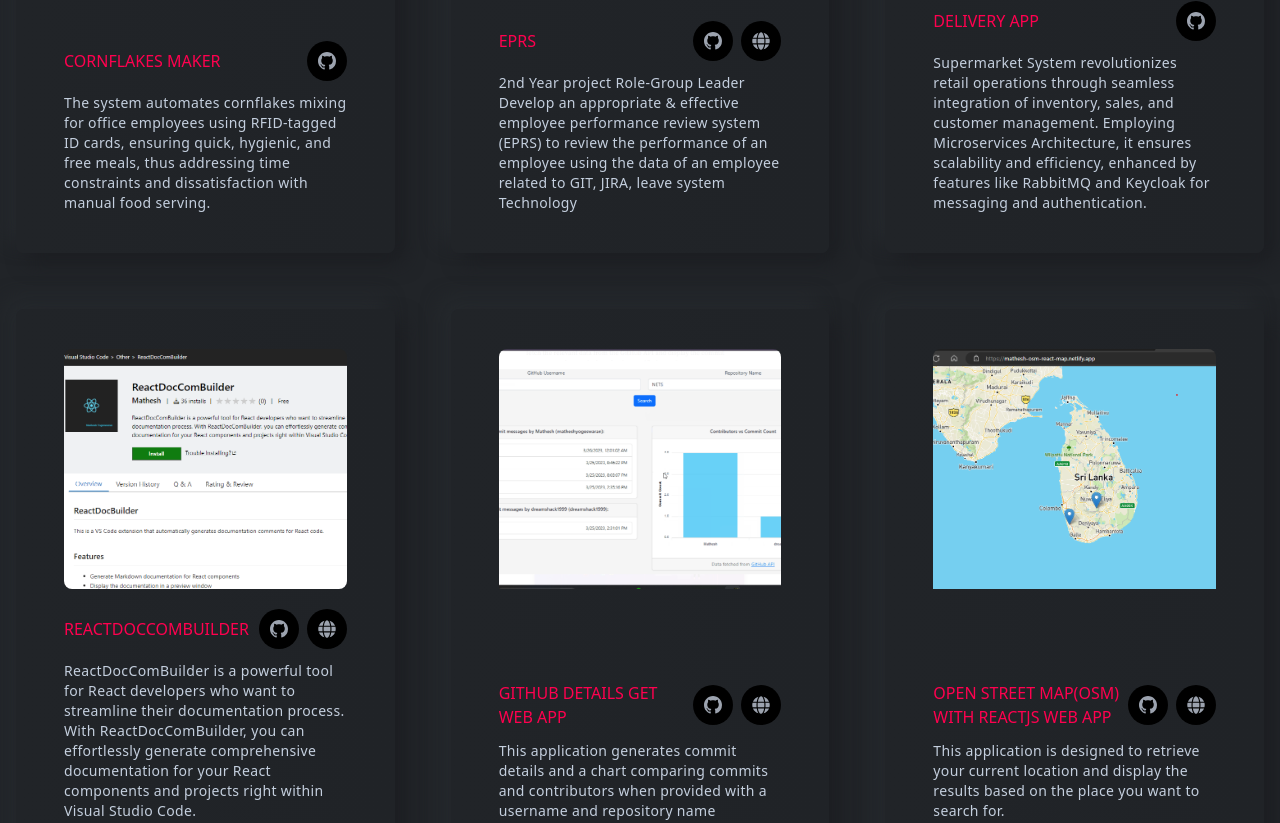
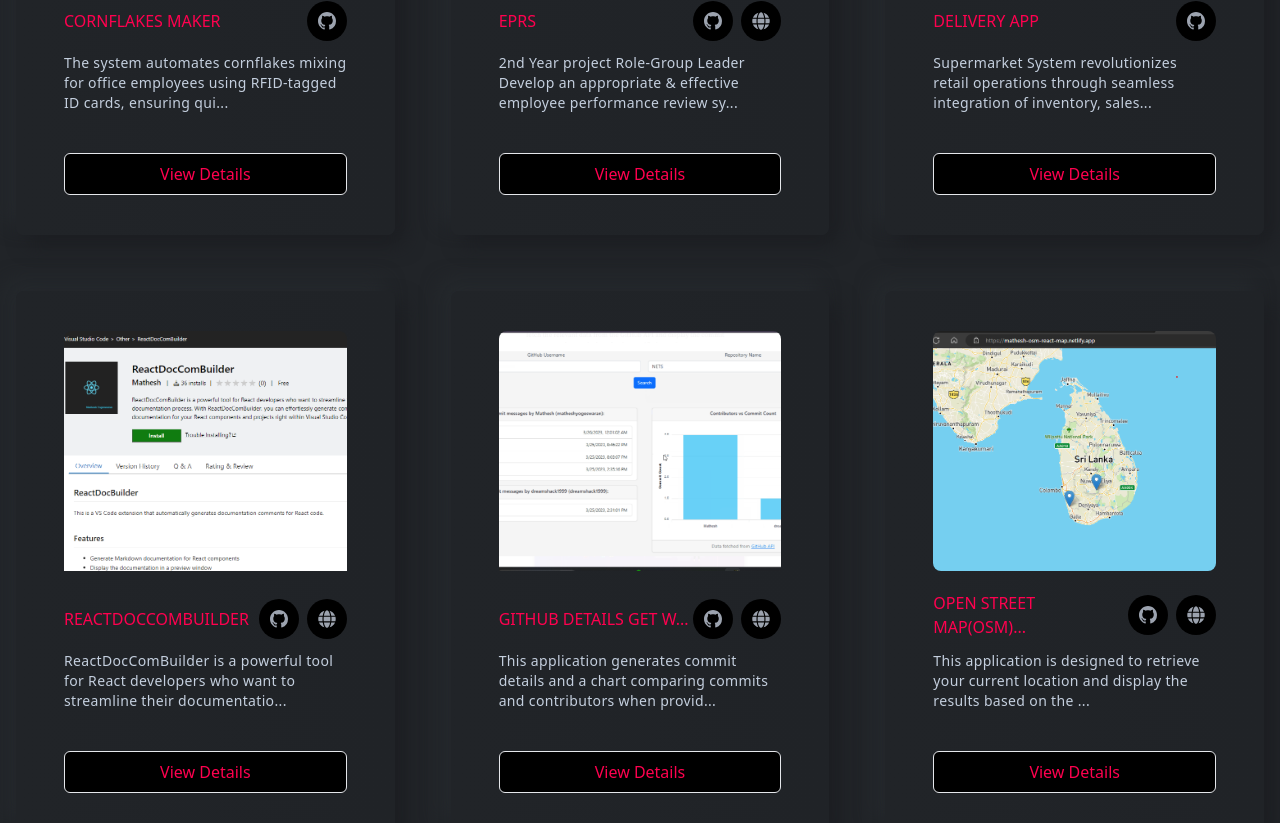
Before and after one commit to matheshyogeswaran/mathesh-react, a React (Create React App) app: page / in a window 1280 px wide. Shown: the part 2237-3060 px from the top of the page. Built offline with nearby package versions, Linux system fonts and the light colour scheme; no server answers.

Commit message:
updated project modal

```diff
--- /dev/null
+++ b/src/components/projects/ProjectModal.js
@@ -0,0 +1,37 @@
+import React from 'react';
+import { FaGithub, FaTimes } from 'react-icons/fa';
+
+const ProjectModal = ({ project, onClose }) => {
+  return (
+    <div>
+      {/* Background overlay */}
+      <div className="fixed top-0 left-0 w-full h-full bg-black opacity-50 z-50" onClick={onClose}></div>
+      {/* Modal content */}
+      <div className="fixed top-0 left-0 w-full h-full flex justify-center items-center z-50">
+        <div className="bg-gradient-to-b from-bodyColor to-[#202327] bg-opacity-100 text-white rounded-md p-6 max-w-4xl relative z-10"> {/* Increase max-width */}
+          <h2 className="text-lg font-semibold mb-2">{project.title}</h2>
+          <div className="overflow-y-auto max-h-96 mb-4"> {/* Increase max-height */}
+            <img src={project.image} alt={project.title} />
+            <p className="text-gray-300 mt-2 mb-4">{project.description}</p>
+            <h3 className="text-lg font-semibold mb-2">Technologies:</h3>
+            <ul className="list-disc pl-6 mb-4">
+              {project.technologies.map((tech, index) => (
+                <li key={index}>{tech}</li>
+              ))}
+            </ul>
+          </div>
+          <div className="flex justify-between items-center">
+            <a href={project.githubLink} target="_blank" rel="noopener noreferrer" className="flex items-center bg-black text-designColor border border-designColor-500 py-2 px-4 rounded-md hover:bg-gray-800 hover:text-designColor-600 hover:border-designColor-600 focus:outline-none focus:bg-gray-800 focus:text-red-600 focus:border-red-600">
+              <FaGithub className="mr-1" /> GitHub Link
+            </a>
+            <button onClick={onClose} className="flex items-center  bg-black text-designColor border border-designColor-500 py-2 px-4 rounded-md hover:bg-gray-800 hover:text-designColor-600 hover:border-designColor-600 focus:outline-none focus:bg-gray-800 focus:text-red-600 focus:border-red-600">
+              <FaTimes className="mr-1" /> Close
+            </button>
+          </div>
+        </div>
+      </div>
+    </div>
+  );
+}
+
+export default ProjectModal;
--- a/src/components/projects/Projects.js
+++ b/src/components/projects/Projects.js
@@ -1,9 +1,23 @@
-import React from 'react'
+import React, { useState } from 'react';
+
 import Title from '../layouts/Title'
-import { HardwareProject, eprs, delivery,reactVS,OSM,githubChart } from "../../assets/index";
+import { HardwareProject, eprs, delivery, reactVS, OSM, githubChart } from "../../assets/index";
+import ProjectModal from './ProjectModal'; // Assuming you have a ProjectModal component
 import ProjectsCard from './ProjectsCard';
 
 const Projects = () => {
+  const [showModal, setShowModal] = useState(false);
+  const [selectedProject, setSelectedProject] = useState(null);
+
+  const handleProjectClick = (project) => {
+    setSelectedProject(project);
+    setShowModal(true);
+  };
+
+  const closeModal = () => {
+    setShowModal(false);
+    setSelectedProject(null);
+  };
   return (
     <section
       id="projects"
@@ -21,7 +35,14 @@ const Projects = () => {
           des="The system automates cornflakes mixing for office employees using RFID-tagged ID cards, ensuring quick, hygienic, and free meals, thus addressing time constraints and dissatisfaction with manual food serving."
           src={HardwareProject}
           githubLink="https://github.com/matheshyogeswaran/Hardware-project-L1.git"
-        // websiteLink="https://cornflakesmaker.com"
+          // websiteLink="https://cornflakesmaker.com"
+          onClick={() => handleProjectClick({
+            title: "Cornflakes Maker",
+            description: "The system automates cornflakes mixing for office employees using RFID-tagged ID cards, ensuring quick, hygienic, and free meals, thus addressing time constraints and dissatisfaction with manual food serving.",
+            githubLink: "https://github.com/matheshyogeswaran/Hardware-project-L1.git",
+            technologies: ["RFID", "Automation"],
+            image: HardwareProject // Assuming HardwareProject is the image URL
+          })}
         />
         <ProjectsCard
           title="EPRS"
@@ -29,12 +50,26 @@ const Projects = () => {
           src={eprs}
           githubLink="https://github.com/orgs/infinitix36/repositories"
           websiteLink="https://eprs-frontend.onrender.com/"
+          onClick={() => handleProjectClick({
+            title: "EPRS",
+            description: "2nd Year project Role-Group Leader Develop an appropriate & effective employee performance review system (EPRS) to review the performance of an employee using the data of an employee related to GIT, JIRA, leave system Technology",
+            githubLink: "https://github.com/orgs/infinitix36/repositories",
+            technologies: ["MERN"],
+            image: eprs // Assuming HardwareProject is the image URL
+          })}
         />
         <ProjectsCard
           title="Delivery App "
           des="Supermarket System revolutionizes retail operations through seamless integration of inventory, sales, and customer management. Employing Microservices Architecture, it ensures scalability and efficiency, enhanced by features like RabbitMQ and Keycloak for messaging and authentication."
           src={delivery}
           githubLink="https://github.com/matheshyogeswaran/NetroShop"
+          onClick={() => handleProjectClick({
+            title: "Delivery App",
+            description: "Supermarket System revolutionizes retail operations through seamless integration of inventory, sales, and customer management. Employing Microservices Architecture, it ensures scalability and efficiency, enhanced by features like RabbitMQ and Keycloak for messaging and authentication.",
+            githubLink: "https://github.com/matheshyogeswaran/NetroShop",
+            technologies: ["SpringBoot", "Kafka", "API Gateway"],
+            image: delivery // Assuming HardwareProject is the image URL
+          })}
         />
         <ProjectsCard
           title="ReactDocComBuilder"
@@ -42,20 +77,44 @@ const Projects = () => {
           src={reactVS}
           websiteLink="https://marketplace.visualstudio.com/items?itemName=Mathesh.ReactDocComBuilder"
           githubLink="https://github.com/matheshyogeswaran/ReactDocComBuilder"
+          onClick={() => handleProjectClick({
+            title: "ReactDocComBuilder",
+            description: "ReactDocComBuilder is a powerful tool for React developers who want to streamline their documentation process. With ReactDocComBuilder, you can effortlessly generate comprehensive documentation for your React components and projects right within Visual Studio Code.",
+            websiteLink: "https://marketplace.visualstudio.com/items?itemName=Mathesh.ReactDocComBuilder",
+            githubLink: "https://github.com/matheshyogeswaran/ReactDocComBuilder",
+            technologies: ["React", "Visual Studio Code"],
+            image: reactVS
+          })}
         />
-         <ProjectsCard
+        <ProjectsCard
           title="Github Details Get Web App"
           des="This application generates commit details and a chart comparing commits and contributors when provided with a username and repository name"
           src={githubChart}
           websiteLink="https://mathesh-github-details.netlify.app/"
           githubLink="https://github.com/matheshyogeswaran/git_chart_commits"
+          onClick={() => handleProjectClick({
+            title: "Github Details Get Web App",
+            description: "This application generates commit details and a chart comparing commits and contributors when provided with a username and repository name",
+            websiteLink: "https://mathesh-github-details.netlify.app/",
+            githubLink: "https://github.com/matheshyogeswaran/git_chart_commits",
+            technologies: ["React"],
+            image: githubChart
+          })}
         />
-         <ProjectsCard
+        <ProjectsCard
           title="Open Street Map(OSM) With ReactJS Web App"
           des="This application is designed to retrieve your current location and display the results based on the place you want to search for."
           src={OSM}
           websiteLink="https://mathesh-osm-react-map.netlify.app/"
           githubLink="https://github.com/matheshyogeswaran/openmap_react"
+          onClick={() => handleProjectClick({
+            title: "Open Street Map(OSM) With ReactJS Web App",
+            description: "This application is designed to retrieve your current location and display the results based on the place you want to search for.",
+            websiteLink: "https://mathesh-osm-react-map.netlify.app/",
+            githubLink: "https://github.com/matheshyogeswaran/openmap_react",
+            technologies: ["React", "OpenStreetMap"],
+            image: OSM
+          })}
         />
         {/* <ProjectsCard
           title="SOCIAL MEDIA CLONE"
@@ -76,6 +135,12 @@ const Projects = () => {
           src={projectTwo}
         /> */}
       </div>
+      {showModal && selectedProject && (
+        <ProjectModal
+          project={selectedProject}
+          onClose={closeModal}
+        />
+      )}
     </section>
   );
 }
--- a/src/components/projects/ProjectsCard.js
+++ b/src/components/projects/ProjectsCard.js
@@ -1,8 +1,12 @@
 import React from 'react';
 import { BsGithub } from "react-icons/bs";
 import { FaGlobe } from "react-icons/fa";
+import { FaExternalLinkAlt } from "react-icons/fa";
 
-const ProjectsCard = ({ title, des, src, githubLink, websiteLink }) => {
+const ProjectsCard = ({ title, des, src, githubLink, websiteLink, onClick }) => {
+  const shortenedDes = des.substring(0, 100); // Get the first 50 characters of the description
+  const shortenedTitle = title.substring(0, 20);
+
   return (
     <div className="w-full p-4 xl:px-12 h-auto xl:py-10 rounded-lg shadow-shadowOne flex flex-col bg-gradient-to-r from-bodyColor to-[#202327] group hover:bg-gradient-to-b hover:from-gray-900 hover:gray-900 transition-colors duration-1000">
       <div className="w-full h-[80%] overflow-hidden rounded-lg">
@@ -16,7 +20,8 @@ const ProjectsCard = ({ title, des, src, githubLink, websiteLink }) => {
         <div>
           <div className="flex items-center justify-between">
             <h3 className="text-base uppercase text-designColor font-normal">
-              {title}
+              {shortenedTitle}
+              {title.length > 20 && '...'}
             </h3>
             <div className="flex gap-2">
               {githubLink && (
@@ -36,9 +41,13 @@ const ProjectsCard = ({ title, des, src, githubLink, websiteLink }) => {
             </div>
           </div>
           <p className="text-sm tracking-wide mt-3 hover:text-gray-100 duration-300">
-            {des}
+            {shortenedDes}
+            {des.length > 100 && '...'} {/* Display ellipsis if description is longer than 50 characters */}
           </p>
         </div>
+        <button onClick={onClick} className="mt-4 bg-black text-designColor border border-designColor-500 py-2 px-4 rounded-md hover:bg-gray-800 hover:text-designColor-600 hover:border-designColor-600 focus:outline-none focus:bg-gray-800 focus:text-red-600 focus:border-red-600"> View Details</button>
+
+
       </div>
     </div>
   );
```
